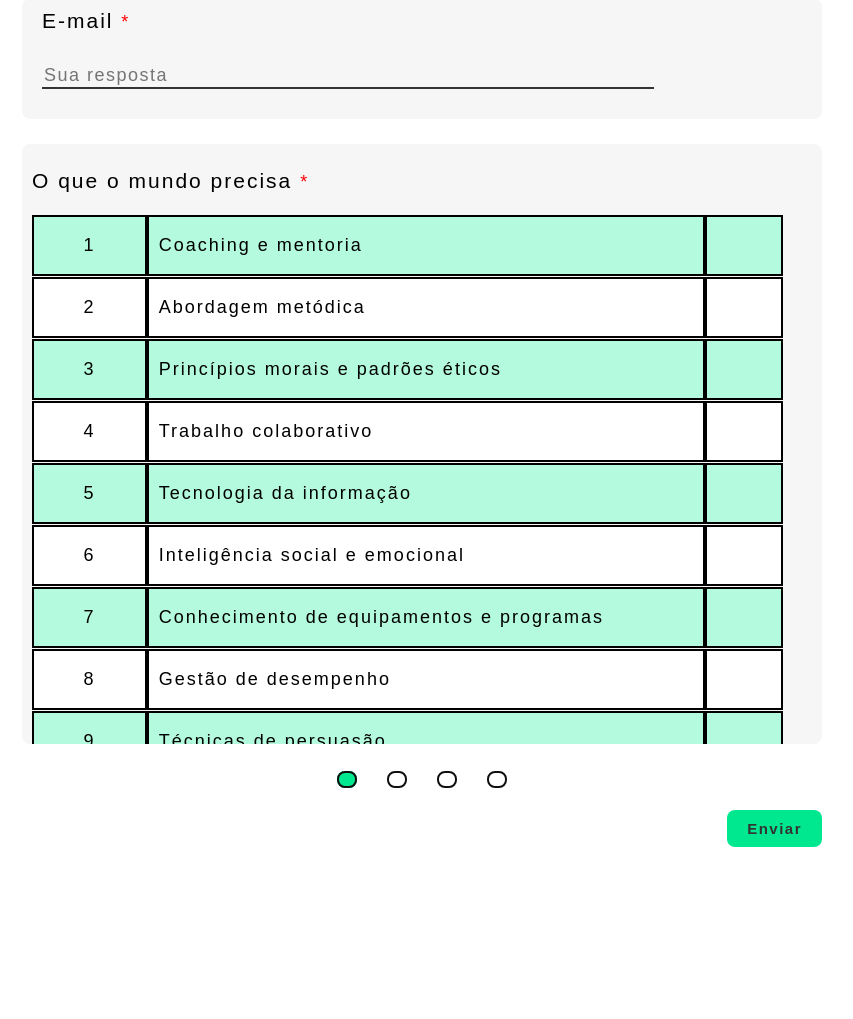
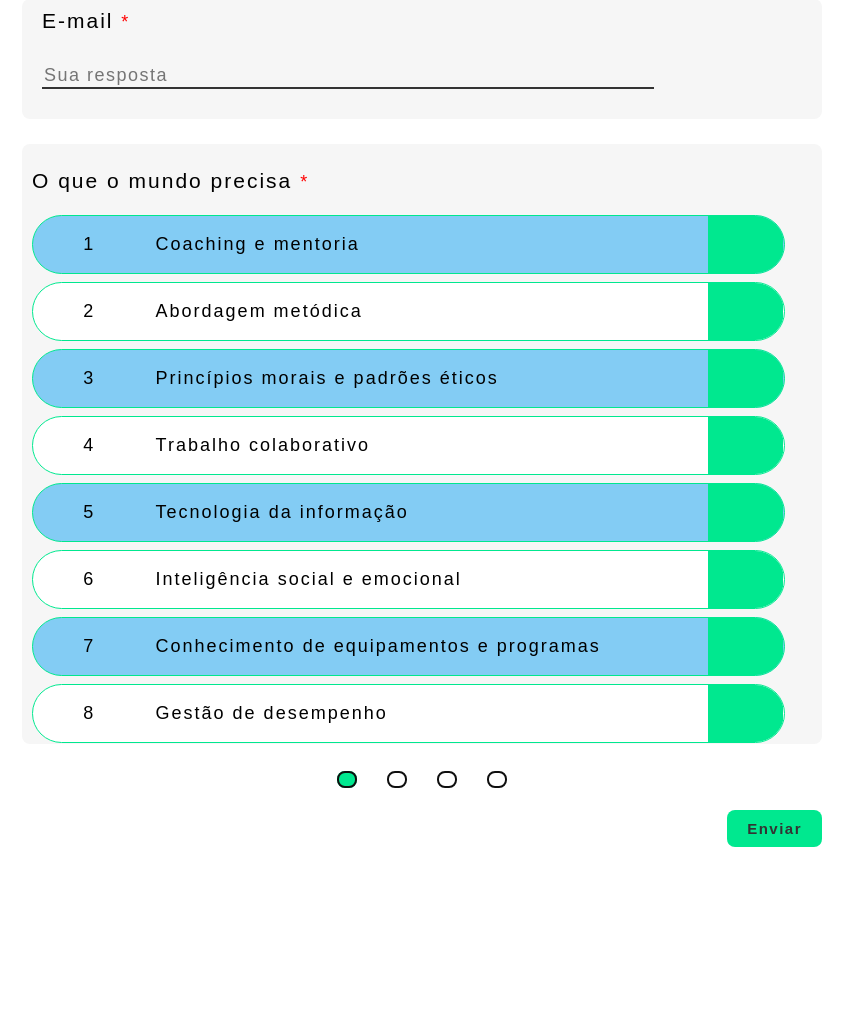
Before and after one commit to thisfarias/forms, a Django app: page /ikigai/forms in a window 1280 px wide. Shown: the part 428-1447 px from the top of the page, without its empty margins (218-1071 px from the left). Run offline with Django 3.2, Linux system fonts and the light colour scheme; some web fonts are replaced.

Commit message:
Organizate cards questions ikigai

```diff
--- a/ikigai/static/css/ikigai_forms.css
+++ b/ikigai/static/css/ikigai_forms.css
@@ -162,10 +162,14 @@ input:focus {
         display: flex;
         flex-direction: row;
         margin-top: 0.1rem;
+        border-radius: 55px;
+        overflow: hidden;
+        margin-bottom: .8rem;
+        border: 1px solid #00E88F;
     }
 
     .color-true {
-    background-color: #B4FADF;
+        background-color: #83CCF4;
     }
 
     .color-false {
@@ -180,7 +184,6 @@ input:focus {
     }
 
     .number-question {
-    border: #000 solid 0.2rem;
         width: 15%;
         display: flex;
         flex-direction: column;
@@ -189,7 +192,6 @@ input:focus {
     }
 
     .question {
-    border: #000 solid 0.2rem;
         width: 75%;
     }
 
@@ -199,7 +201,6 @@ input:focus {
     }
 
     .choose {
-    border: #000 solid 0.2rem;
         width: 10%;
         display: flex;
         flex-direction: column;
@@ -209,10 +210,11 @@ input:focus {
         font-weight: bold;
         cursor: pointer;
         transition: 0.25s all ease;
+        background-color: #00E88F;
     }
 
     .choose:hover {
-    background-color: #00E88F;
+        background-color: #f39c12;
     }
 
     .buttons {
@@ -290,3 +292,12 @@ input:focus {
     #my-form {
         display: none;
     }
+
+    @media (max-width: 767px) {
+        .questions {
+            width: 90%;
+        }
+        .choose {
+            width: 20%;
+        }
+    }
--- a/ikigai/templates/charts_ikigai.html
+++ b/ikigai/templates/charts_ikigai.html
@@ -34,6 +34,7 @@
         <div id='ikigai'>
             <div class="select">
                 <select id='query-profile'>
+                <option disabled selected value> -- Selecione -- </option>
                   <option value="1">Qual a minha vocação</option>
                   <option value="2">Qual minha profissão ideal</option>
                   <option value="3">Qual a base de minha missão</option>
--- a/ikigai/templates/ikigai_forms.html
+++ b/ikigai/templates/ikigai_forms.html
@@ -207,9 +207,9 @@
     </div>
 </div>
 <form id='my-form' action="/ikigai/charts/{{key}}" method="post">{%csrf_token%}
-    <input type='text' name='form-key' value='{{key}}'>
-    <input type='text' name='name' class='my-info'>
-    <input type='text' name='email' class='my-info'>{%for i in loop%}
+    <input type='text' name='form-key' value='{{key}}' required>
+    <input type='text' name='name' class='my-info' required>
+    <input type='text' name='email' class='my-info' required>{%for i in loop%}
     <input type='text' name='input-{{forloop.counter}}' class='off-input'> {%endfor%}
     <button type='Submit'>Add</button>
 </form>
```
Also changed, not shown: db.sqlite3. Lines whose indentation alone changed are shown as unchanged.
